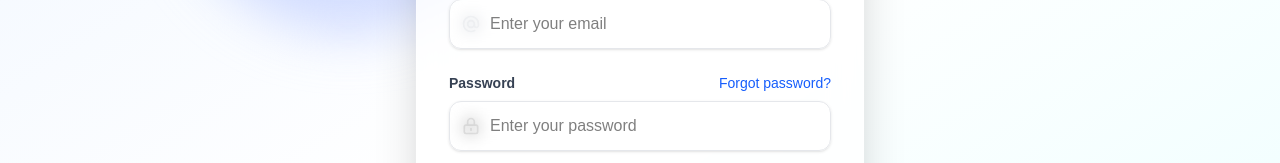
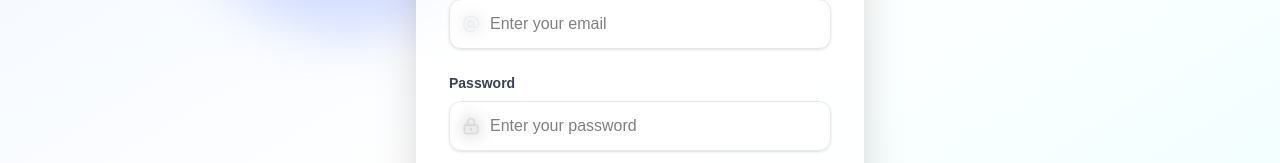
Before and after one commit to bhavy-sharma/HealtWise, a Next.js app: page /login in a window 1280 px wide. Shown: the part 414-577 px from the top of the page. Built offline with nearby package versions, Linux system fonts and the light colour scheme.

Commit message:
Remove forget password

```diff
--- a/app/login/page.jsx
+++ b/app/login/page.jsx
@@ -93,9 +93,6 @@
                   <label htmlFor="password" className="block text-sm font-semibold text-gray-700">
                     Password
                   </label>
-                  <Link href="/forgot-password" className="text-sm text-blue-600 hover:text-blue-500 font-medium transition-colors duration-200">
-                    Forgot password?
-                  </Link>
                 </div>
                 <div className="relative">
                   <div className="absolute inset-y-0 left-0 pl-3 flex items-center pointer-events-none">
```
